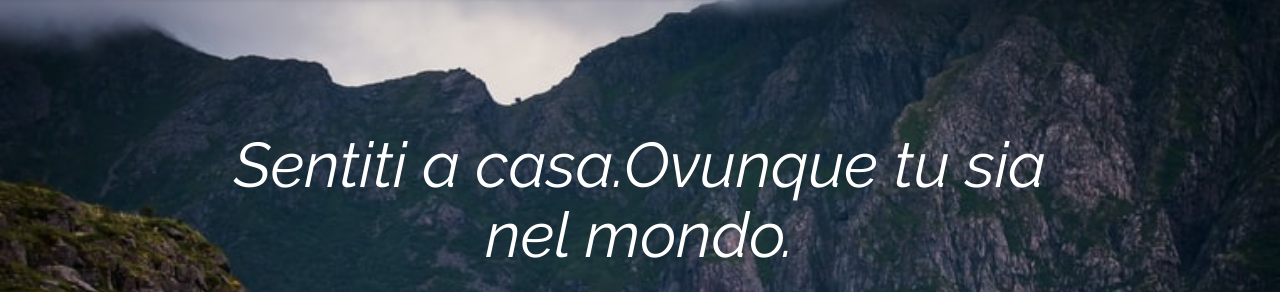
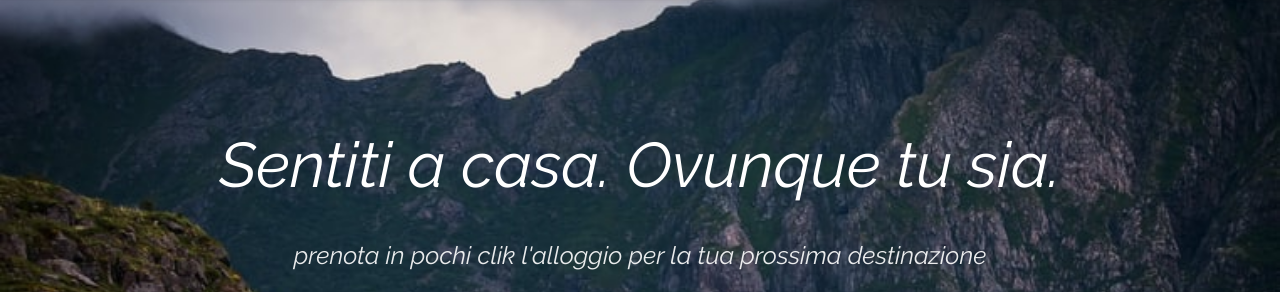
Before and after one commit to Vivianamastronardi/Lacerbabnb, a plain HTML site: page index.html in a window 1280 px wide. Shown: the part 67-359 px from the top of the page. Drawn offline with nearby package versions, Linux system fonts and the light colour scheme; a script that the page names is missing.

Commit message:
Update index.html

```diff
--- a/index.html
+++ b/index.html
@@ -42,7 +42,7 @@
     <div class="section-intro no-pad-bot">
       <div class="container">
         <br><br>
-        <h1 class="header center white-text">Sentiti a casa.Ovunque tu sia nel  mondo. </h1>
+        <h1 class="header center white-text">Sentiti a casa. Ovunque tu sia. </h1>
         <div class="row center">
           <h5 class="header-subtitle col s12 light">prenota in pochi clik l'alloggio per la tua prossima destinazione</h5>
         </div>
```
